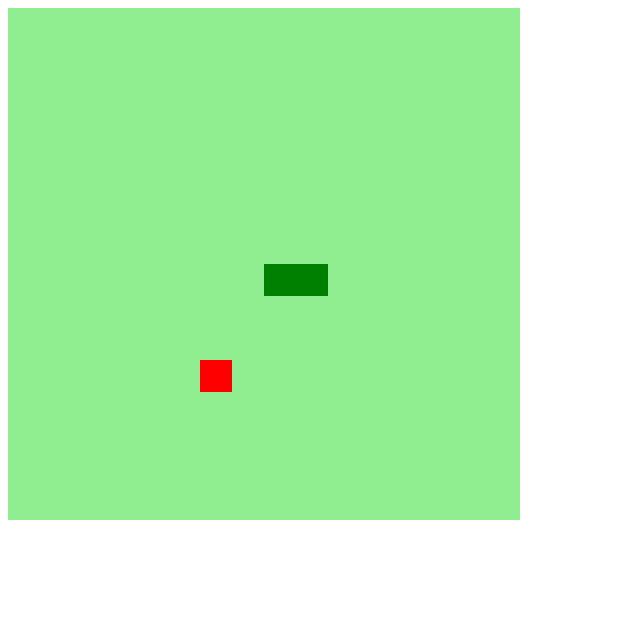
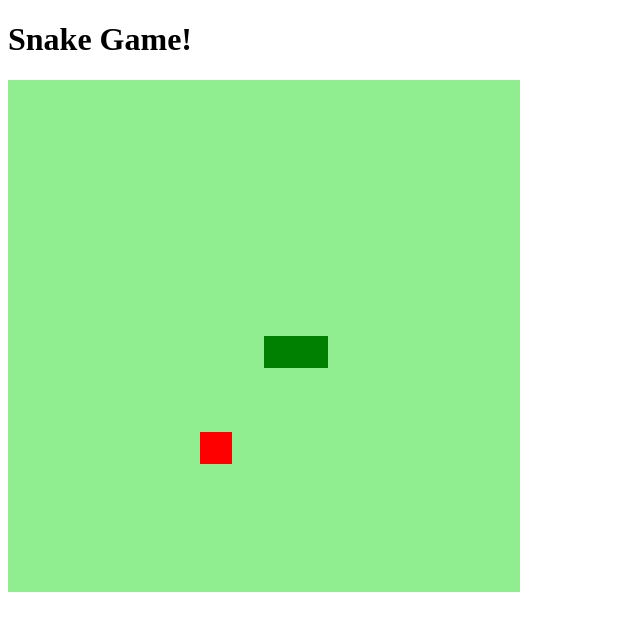
Before and after one commit to hugo-nascimento/snake-game, a plain HTML site: page index.html in a window 1280 px wide. Shown: the whole page, without its empty margins (0-640 px from the left). Drawn offline with Linux system fonts and the light colour scheme.

Commit message:
configurando os parâmetros

```diff
--- a/index.html
+++ b/index.html
@@ -9,6 +9,7 @@
     <title>Snake Game</title>
 </head>
 <body>
+    <h1>Snake Game!</h1>
     <canvas id="snake" width="512" height="512"></canvas>
 </body>
 </html>
```
